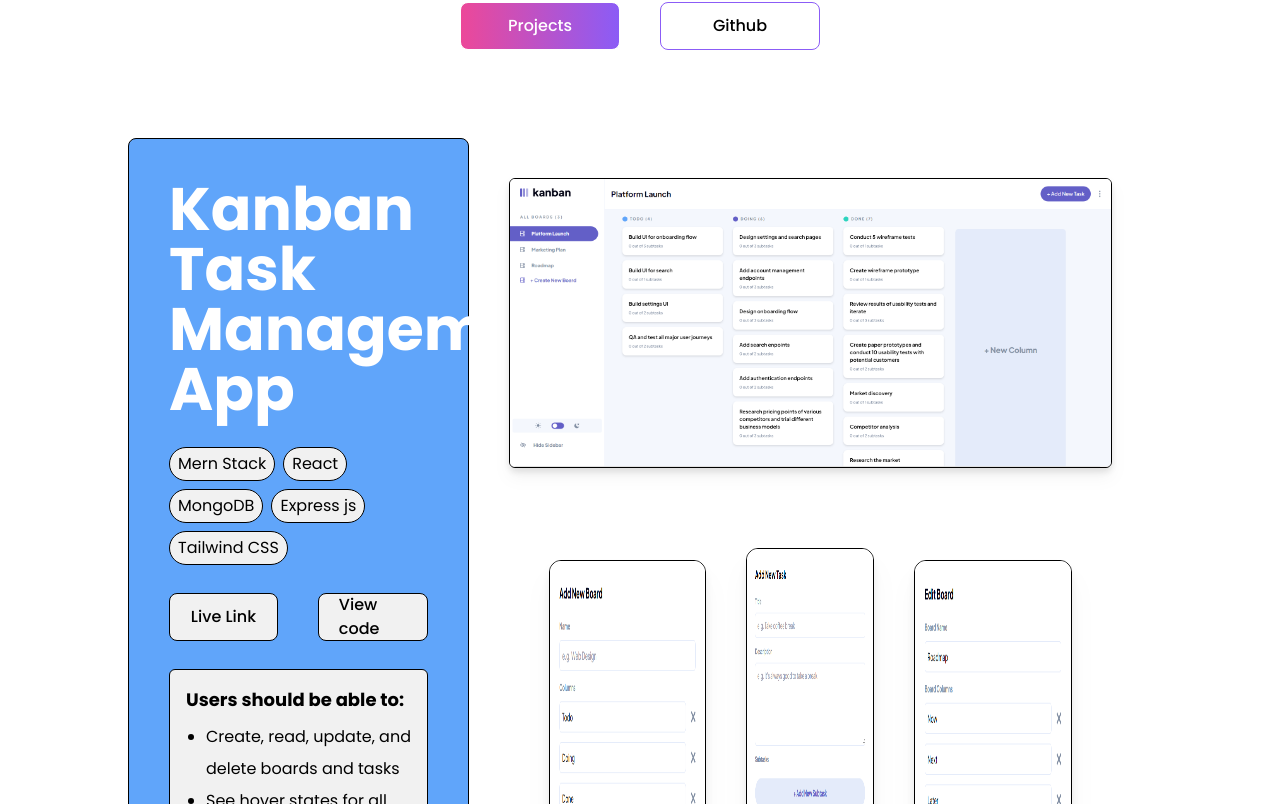
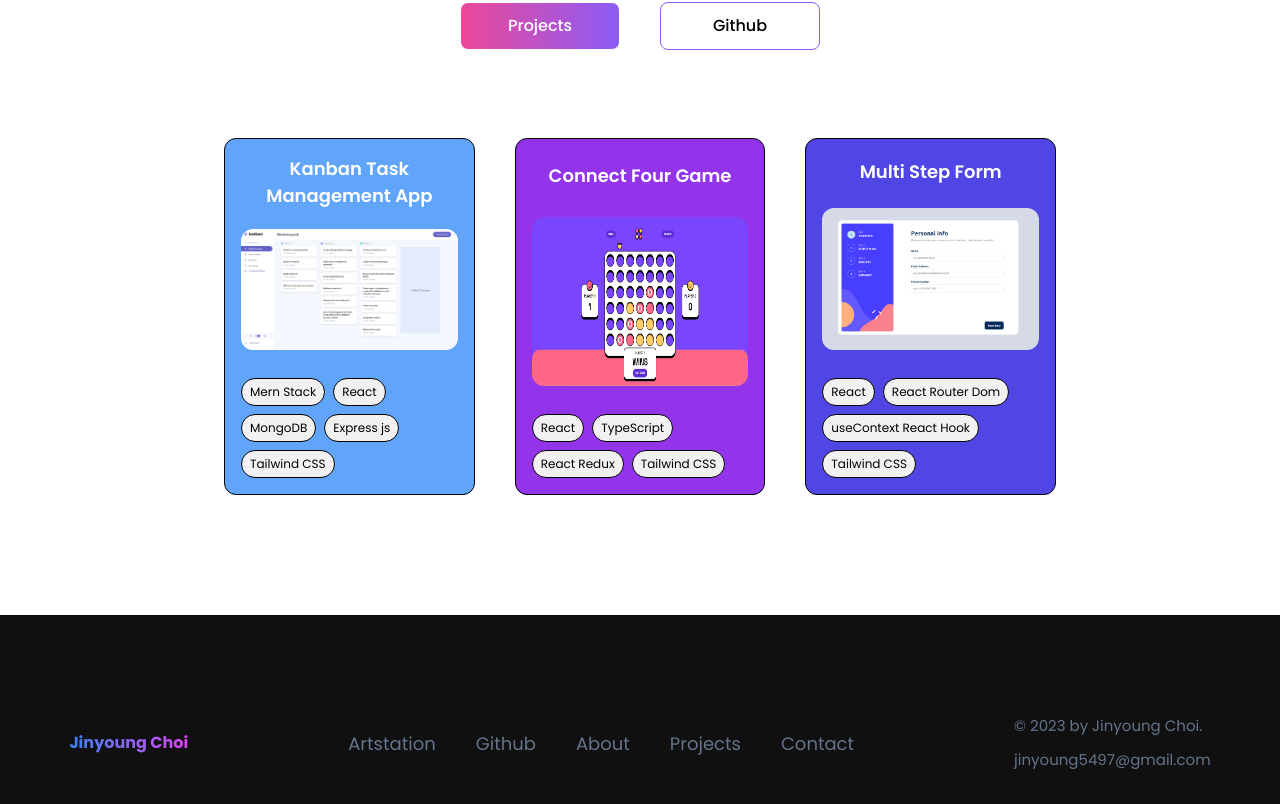
Before and after one commit to jinyoung5497/PortfolioFE, a React (Vite) app: page / in a window 1280 px wide. Shown: the part 496-1300 px from the top of the page. Built offline with nearby package versions, Linux system fonts and the light colour scheme.

Commit message:
Home page fix

```diff
--- a/src/component/Connect_four_detail.jsx
+++ b/src/component/Connect_four_detail.jsx
@@ -7,7 +7,7 @@ export default function Kanban_detail() {
       <div className=' w-full flex'>
         <div className='bg-purple-600 w-1/3 h-full self-start p-10 rounded-lg border-[1px] border-black'>
           <h1 className='font-bold w-96 text-white text-6xl mb-7'>
-            Connect four game
+            Reflection
           </h1>
           <div className='bg-gray p-4 rounded-md border-[1px] border-black mb-7'>
             <p className='font-bold text-lg mb-2'>Learning outcome:</p>
--- a/src/component/FeaturedSkill.jsx
+++ b/src/component/FeaturedSkill.jsx
@@ -1,5 +1,5 @@
 import React from 'react'
-import { Kanban_main, Connect_four_main, Multi_step_main } from '.'
+import { kanban_001, connect_001, multi_step_001 } from '../assets'
 import { useSelector, useDispatch } from 'react-redux'
 import { hoverFalse, projectIndex, title } from '../slices/pageSlice'
 import { useNavigate } from 'react-router-dom'
@@ -18,9 +18,94 @@ export default function FeaturedSkill() {
   }
   return (
     <>
-      <Kanban_main />
-      <Connect_four_main />
-      <Multi_step_main />
+      <div className='grid grid-cols-3 gap-10 mx-24 lg:mx-10 ml:mx-0 m:grid-cols-2 xs:gap-5 2xs:gap-2 4xs:flex 4xs:flex-col'>
+        <div
+          onClick={() => openProject(1, 'Kanban Task Management App')}
+          className='bg-blue-400 p-4 rounded-xl flex flex-col items-center justify-center cursor-pointer border-[1px] border-black'
+        >
+          <div className='text-white h-1/5 flex items-center justify-center text-lg font-semibold 2xs:text-md text-center mb-5'>
+            Kanban Task Management App
+          </div>
+          <img
+            src={kanban_001}
+            alt='kanban_001'
+            className='rounded-xl h-4/5 2xs:rounded-lg mb-7'
+          />
+          <div className='flex flex-wrap gap-2'>
+            <div className='bg-gray px-2 py-1 rounded-full text-black border-black border-[1px] text-sm'>
+              Mern Stack
+            </div>
+            <div className='bg-gray px-2 py-1 rounded-full text-black border-black border-[1px] text-sm'>
+              React
+            </div>
+            <div className='bg-gray px-2 py-1 rounded-full text-black border-black border-[1px] text-sm'>
+              MongoDB
+            </div>
+            <div className='bg-gray px-2 py-1 rounded-full text-black border-black border-[1px] text-sm'>
+              Express js
+            </div>
+            <div className='bg-gray px-2 py-1 rounded-full text-black border-black border-[1px] text-sm'>
+              Tailwind CSS
+            </div>
+          </div>
+        </div>
+
+        <div
+          onClick={() => openProject(2, 'Connect Four Game')}
+          className='bg-purple-600 p-4 rounded-xl flex flex-col items-center justify-center cursor-pointer border-[1px] border-black'
+        >
+          <div className='text-white h-1/5 flex items-center justify-center text-lg font-semibold 2xs:text-md text-center mb-5'>
+            Connect Four Game
+          </div>
+          <img
+            src={connect_001}
+            alt='connect_001'
+            className='rounded-xl h-4/5 2xs:rounded-lg mb-7'
+          />
+          <div className='flex flex-wrap gap-2'>
+            <div className='bg-gray px-2 py-1 rounded-full text-black border-black border-[1px] text-sm'>
+              React
+            </div>
+            <div className='bg-gray px-2 py-1 rounded-full text-black border-black border-[1px] text-sm'>
+              TypeScript
+            </div>
+            <div className='bg-gray px-2 py-1 rounded-full text-black border-black border-[1px] text-sm'>
+              React Redux
+            </div>
+            <div className='bg-gray px-2 py-1 rounded-full text-black border-black border-[1px] text-sm'>
+              Tailwind CSS
+            </div>
+          </div>
+        </div>
+
+        <div
+          onClick={() => openProject(3, 'Multi Step Form')}
+          className='bg-indigo-600 p-4 rounded-xl flex flex-col items-center justify-center cursor-pointer border-[1px] border-black'
+        >
+          <div className='text-white h-1/5 flex items-center justify-center text-lg font-semibold 2xs:text-md text-center mb-5'>
+            Multi Step Form
+          </div>
+          <img
+            src={multi_step_001}
+            alt='multi_step_001'
+            className='rounded-xl h-4/5 2xs:rounded-lg mb-7'
+          />
+          <div className='flex flex-wrap gap-2'>
+            <div className='bg-gray px-2 py-1 rounded-full text-black border-black border-[1px] text-sm'>
+              React
+            </div>
+            <div className='bg-gray px-2 py-1 rounded-full text-black border-black border-[1px] text-sm'>
+              React Router Dom
+            </div>
+            <div className='bg-gray px-2 py-1 rounded-full text-black border-black border-[1px] text-sm'>
+              useContext React Hook
+            </div>
+            <div className='bg-gray px-2 py-1 rounded-full text-black border-black border-[1px] text-sm'>
+              Tailwind CSS
+            </div>
+          </div>
+        </div>
+      </div>
     </>
   )
 }
--- a/src/component/Kanban_detail.jsx
+++ b/src/component/Kanban_detail.jsx
@@ -17,9 +17,7 @@ export default function Kanban_detail() {
     <>
       <div className=' w-full flex'>
         <div className='bg-blue-400 w-1/3 h-full self-start p-10 rounded-lg'>
-          <h1 className='font-bold text-white text-6xl mb-7'>
-            Kanban Task Management App
-          </h1>
+          <h1 className='font-bold text-white text-6xl mb-7'>Reflection</h1>
           <div className='bg-gray p-4 rounded-md border-[1px] border-black mb-7'>
             <p className='font-bold text-lg mb-2'>Learning outcome:</p>
             <ul className='leading-8 list-disc ml-5 4xs:leading-7 4xs:text-md'>
--- a/src/component/Kanban_main.jsx
+++ b/src/component/Kanban_main.jsx
@@ -14,7 +14,7 @@ export default function Kanban_main() {
     <>
       <div className='h-screen flex mb-10'>
         <div className='bg-blue-400 w-1/3 h-full self-start p-10 rounded-lg border-[1px] border-black'>
-          <h1 className='font-bold text-white text-6xl mb-7'>
+          <h1 className='font-bold w-96 text-white text-6xl mb-7'>
             Kanban Task Management App
           </h1>
           <div className='flex flex-wrap gap-2 mb-7'>
--- a/src/component/Multi_step_detail.jsx
+++ b/src/component/Multi_step_detail.jsx
@@ -7,7 +7,7 @@ export default function Kanban_detail() {
       <div className=' w-full flex'>
         <div className='bg-indigo-600 w-1/3 h-full self-start p-10 rounded-lg border-[1px] border-black'>
           <h1 className='font-bold w-96 text-white text-6xl mb-7'>
-            Multi Step Form
+            Reflection
           </h1>
           <div className='bg-gray p-4 rounded-md border-[1px] border-black mb-7'>
             <p className='font-bold text-lg mb-2'>Learning outcome:</p>
--- a/src/component/Projects.jsx
+++ b/src/component/Projects.jsx
@@ -13,13 +13,6 @@ export default function Projects() {
     dispatch(projectIndex(index))
     dispatch(title(name))
     window.scrollTo({ top: 0 })
-  }
-
-  const setModelling = () => {
-    dispatch(modelling())
-  }
-  const setFrontend = () => {
-    dispatch(frontend())
   }
 
   return (
@@ -43,43 +36,88 @@ export default function Projects() {
           <div className='grid grid-cols-3 gap-10 mx-24 lg:mx-10 ml:mx-0 m:grid-cols-2 xs:gap-5 2xs:gap-2 4xs:flex 4xs:flex-col'>
             <div
               onClick={() => openProject(1, 'Kanban Task Management App')}
-              className='rounded-xl flex flex-col items-center justify-center cursor-pointer'
+              className='bg-blue-400 p-4 rounded-xl flex flex-col items-center justify-center cursor-pointer border-[1px] border-black'
             >
+              <div className='text-white h-1/5 flex items-center justify-center text-lg font-semibold 2xs:text-md text-center mb-5'>
+                Kanban Task Management App
+              </div>
               <img
                 src={kanban_001}
                 alt='kanban_001'
-                className='drop-shadow-[0_15px_15px_rgba(0,0,0,0.25)] rounded-xl h-4/5 2xs:rounded-lg'
+                className='rounded-xl h-4/5 2xs:rounded-lg mb-7'
               />
-              <div className='h-1/5 flex items-center justify-center text-lg font-semibold 2xs:text-md text-center 2xl:mt-4'>
-                Kanban Task Management App
+              <div className='flex flex-wrap gap-2'>
+                <div className='bg-gray px-2 py-1 rounded-full text-black border-black border-[1px] text-sm'>
+                  Mern Stack
+                </div>
+                <div className='bg-gray px-2 py-1 rounded-full text-black border-black border-[1px] text-sm'>
+                  React
+                </div>
+                <div className='bg-gray px-2 py-1 rounded-full text-black border-black border-[1px] text-sm'>
+                  MongoDB
+                </div>
+                <div className='bg-gray px-2 py-1 rounded-full text-black border-black border-[1px] text-sm'>
+                  Express js
+                </div>
+                <div className='bg-gray px-2 py-1 rounded-full text-black border-black border-[1px] text-sm'>
+                  Tailwind CSS
+                </div>
               </div>
             </div>
 
             <div
               onClick={() => openProject(2, 'Connect Four Game')}
-              className='rounded-xl flex flex-col items-center justify-center cursor-pointer'
+              className='bg-purple-600 p-4 rounded-xl flex flex-col items-center justify-center cursor-pointer border-[1px] border-black'
             >
+              <div className='text-white h-1/5 flex items-center justify-center text-lg font-semibold 2xs:text-md text-center mb-5'>
+                Connect Four Game
+              </div>
               <img
                 src={connect_001}
                 alt='connect_001'
-                className='drop-shadow-[0_15px_15px_rgba(0,0,0,0.25)] rounded-xl h-4/5 2xs:rounded-lg'
+                className='rounded-xl h-4/5 2xs:rounded-lg mb-7'
               />
-              <div className='h-1/5 flex items-center justify-center text-lg font-semibold 2xs:text-md'>
-                Connect Four Game
+              <div className='flex flex-wrap gap-2'>
+                <div className='bg-gray px-2 py-1 rounded-full text-black border-black border-[1px] text-sm'>
+                  React
+                </div>
+                <div className='bg-gray px-2 py-1 rounded-full text-black border-black border-[1px] text-sm'>
+                  TypeScript
+                </div>
+                <div className='bg-gray px-2 py-1 rounded-full text-black border-black border-[1px] text-sm'>
+                  React Redux
+                </div>
+                <div className='bg-gray px-2 py-1 rounded-full text-black border-black border-[1px] text-sm'>
+                  Tailwind CSS
+                </div>
               </div>
             </div>
 
             <div
               onClick={() => openProject(3, 'Multi Step Form')}
-              className='rounded-xl flex flex-col items-center justify-center cursor-pointer'
+              className='bg-indigo-600 p-4 rounded-xl flex flex-col items-center justify-center cursor-pointer border-[1px] border-black'
             >
+              <div className='text-white h-1/5 flex items-center justify-center text-lg font-semibold 2xs:text-md text-center mb-5'>
+                Multi Step Form
+              </div>
               <img
                 src={multi_step_001}
                 alt='multi_step_001'
-                className='drop-shadow-[0_15px_15px_rgba(0,0,0,0.25)] rounded-xl h-4/5 2xs:rounded-lg'
+                className='rounded-xl h-4/5 2xs:rounded-lg mb-7'
               />
-              <div className='h-1/5 flex items-center justify-center text-lg font-semibold 2xs:text-md'>
-                Multi Step Form
+              <div className='flex flex-wrap gap-2'>
+                <div className='bg-gray px-2 py-1 rounded-full text-black border-black border-[1px] text-sm'>
+                  React
+                </div>
+                <div className='bg-gray px-2 py-1 rounded-full text-black border-black border-[1px] text-sm'>
+                  React Router Dom
+                </div>
+                <div className='bg-gray px-2 py-1 rounded-full text-black border-black border-[1px] text-sm'>
+                  useContext React Hook
+                </div>
+                <div className='bg-gray px-2 py-1 rounded-full text-black border-black border-[1px] text-sm'>
+                  Tailwind CSS
+                </div>
               </div>
             </div>
           </div>
```
Also changed, not shown: src/component/Home.jsx (+2 -5 lines), 1 other file (tests, documents, lock files or other folders).
